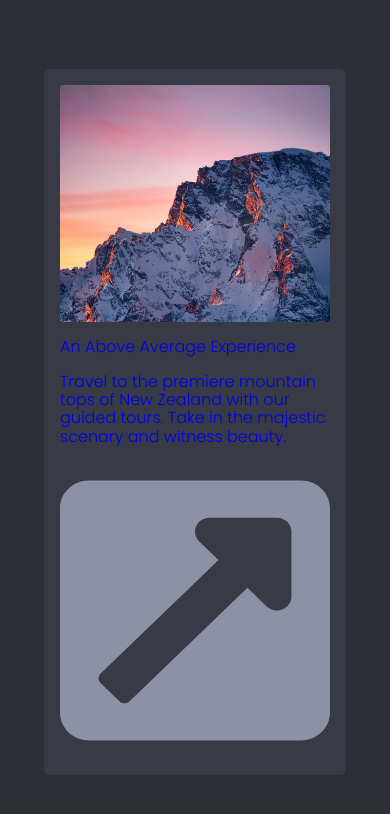
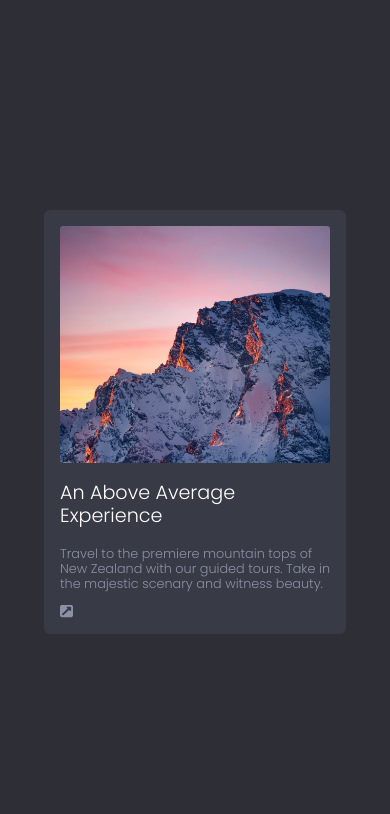
Before and after one commit to ddeveloperr/from-figma-to-code, a plain HTML site: page 002/index.html in a window 390 px wide. Drawn offline with nearby package versions, Linux system fonts and the light colour scheme.

Commit message:
Create mobile first design

```diff
--- a/002/index.css
+++ b/002/index.css
@@ -24,3 +24,18 @@ a {
     border-radius: .4rem;
     max-width: 270px;
 }
+
+p.title {
+    color: white;
+    font-size: 1.2rem;
+    line-height: 119.7%;
+}
+
+p.description {
+    color: #8D91A6;
+    font-size: .8rem;
+}
+
+.link {
+    width: .8rem;
+}
```
